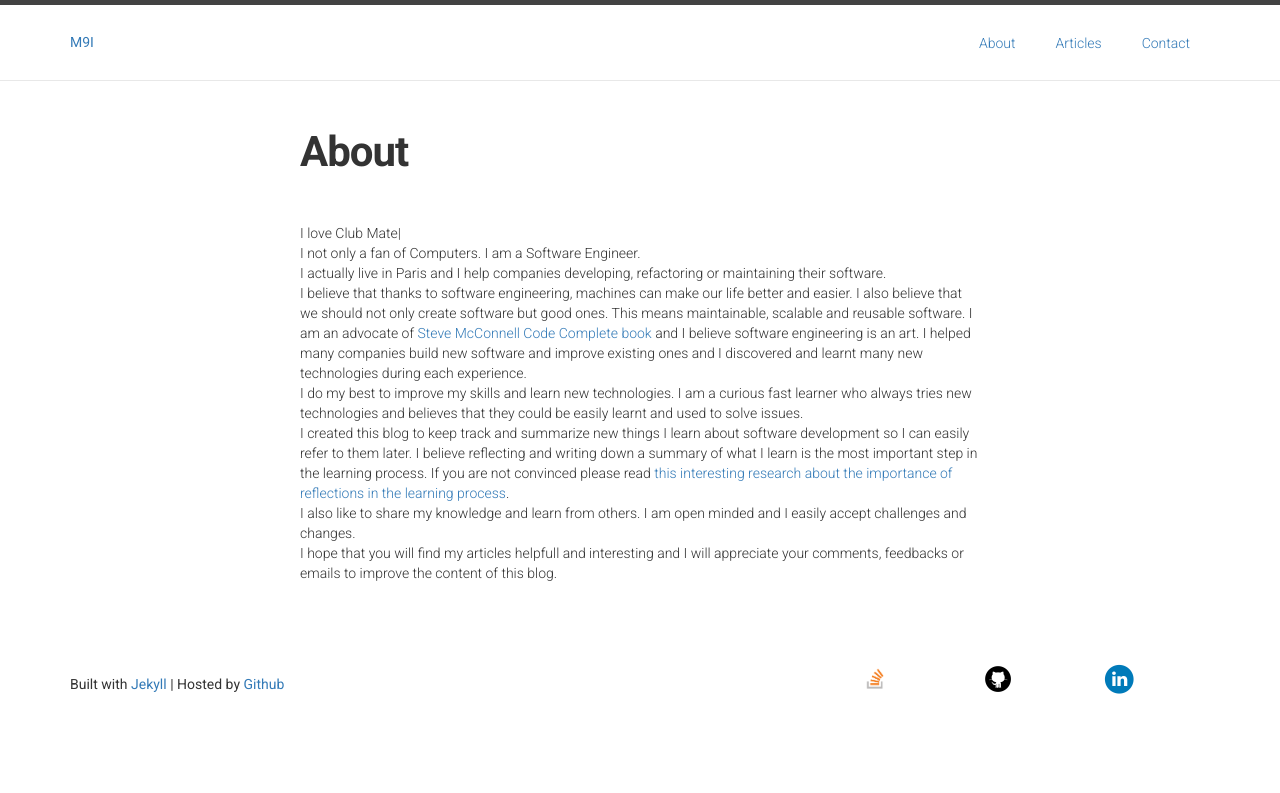
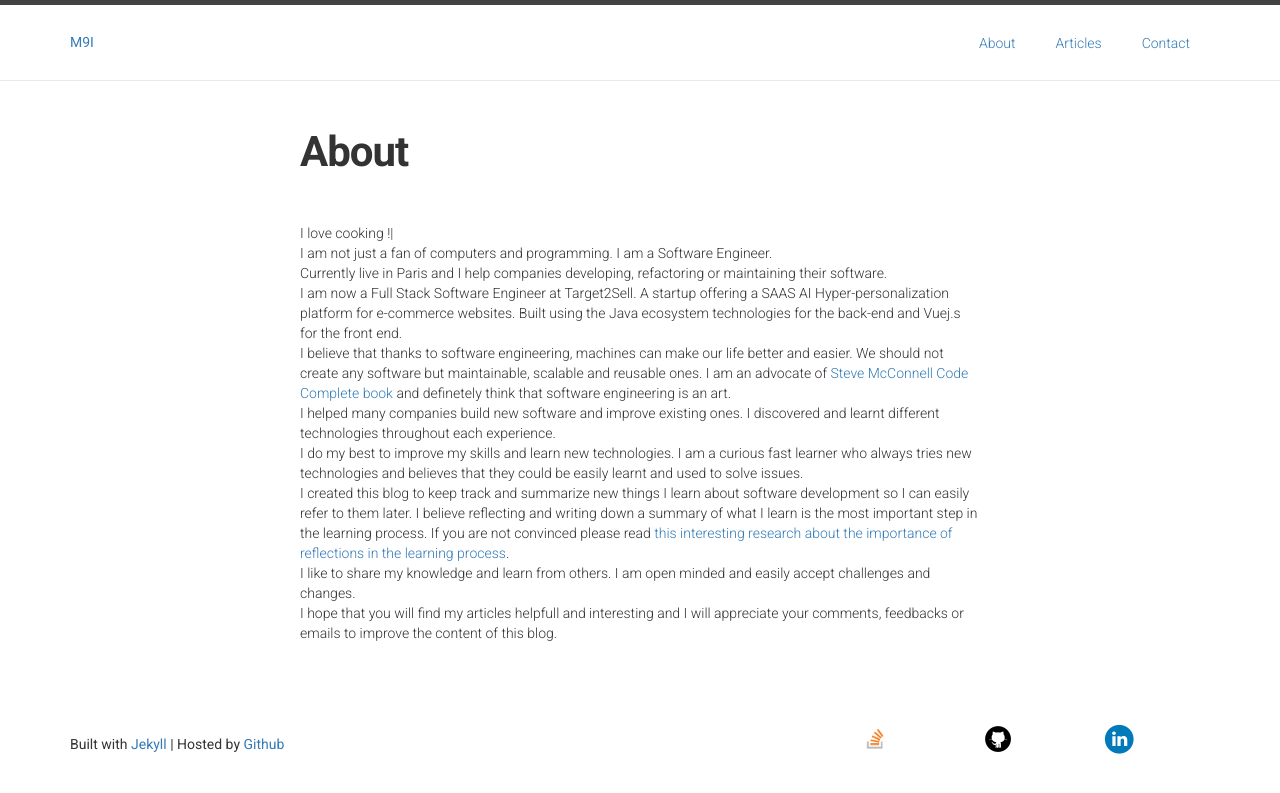
Before and after one commit to mehdi-aouadi/mehdi-aouadi.github.io, a Jekyll site: the page built from about.md, in a window 1280 px wide. Shown: the top 793 px of the page. Built offline with Jekyll 4.4.1, drawn with Linux system fonts in a browser that asks for light colours; nearby versions of some CDN libraries.

Commit message:
[1] Update about section

```diff
--- a/_includes/typed-text-about.html
+++ b/_includes/typed-text-about.html
@@ -6,7 +6,7 @@
  <script>
  $(function() {
    $("#typed").typed( {
-     strings: ["I am a Software Engineer", "I love Club Mate", "I am a fan of Java", "Who is John Galt ?"],
+     strings: ["I am a Software Engineer", "I love cooking !", "I am a fan of Java", "Who is John Galt ?", "I am a fan of JavaScript too"],
      typeSpeed: 50,
      backDelay: 100,
      loopCount: Infinity,
--- a/about.md
+++ b/about.md
@@ -6,17 +6,20 @@ permalink: /about/
 
 {% include typed-text-about.html %}
 
-I not only a fan of Computers. I am a Software Engineer.
+I am not just a fan of computers and programming. I am a Software Engineer.
 
-I actually live in Paris and I help companies developing, refactoring or maintaining their software.
+Currently live in Paris and I help companies developing, refactoring or maintaining their software.
 
-I believe that thanks to software engineering, machines can make our life better and easier. I also believe that we should not only create software but good ones. This means maintainable, scalable and reusable software. I am an advocate of [Steve McConnell Code Complete book](https://www.amazon.com/Code-Complete-Practical-Handbook-Construction/dp/0735619670){:target="_blank"} and I believe software engineering is an art.
-I helped many companies build new software and improve existing ones and I discovered and learnt many new technologies during each experience.
+I am now a Full Stack Software Engineer at Target2Sell. A startup offering a SAAS AI Hyper-personalization platform for e-commerce websites. Built using the Java ecosystem technologies for the back-end and Vuej.s for the front end.
+
+I believe that thanks to software engineering, machines can make our life better and easier. We should not create any software but maintainable, scalable and reusable ones. I am an advocate of [Steve McConnell Code Complete book](https://www.amazon.com/Code-Complete-Practical-Handbook-Construction/dp/0735619670){:target="_blank"} and definetely think that software engineering is an art.
+
+I helped many companies build new software and improve existing ones. I discovered and learnt different technologies throughout each experience.
 
 I do my best to improve my skills and learn new technologies. I am a curious fast learner who always tries new technologies and believes that they could be easily learnt and used to solve issues.
 
 I created this blog to keep track and summarize new things I learn about software development so I can easily refer to them later. I believe reflecting and writing down a summary of what I learn is the most important step in the learning process. If you are not convinced please read [this interesting research about the importance of reflections in the learning process](https://sites.google.com/site/reflection4learning/why-reflect){:target="_blank"}.
 
-I also like to share my knowledge and learn from others. I am open minded and I easily accept challenges and changes.
+I like to share my knowledge and learn from others. I am open minded and easily accept challenges and changes.
 
 I hope that you will find my articles helpfull and interesting and I will appreciate your comments, feedbacks or emails to improve the content of this blog.
```
